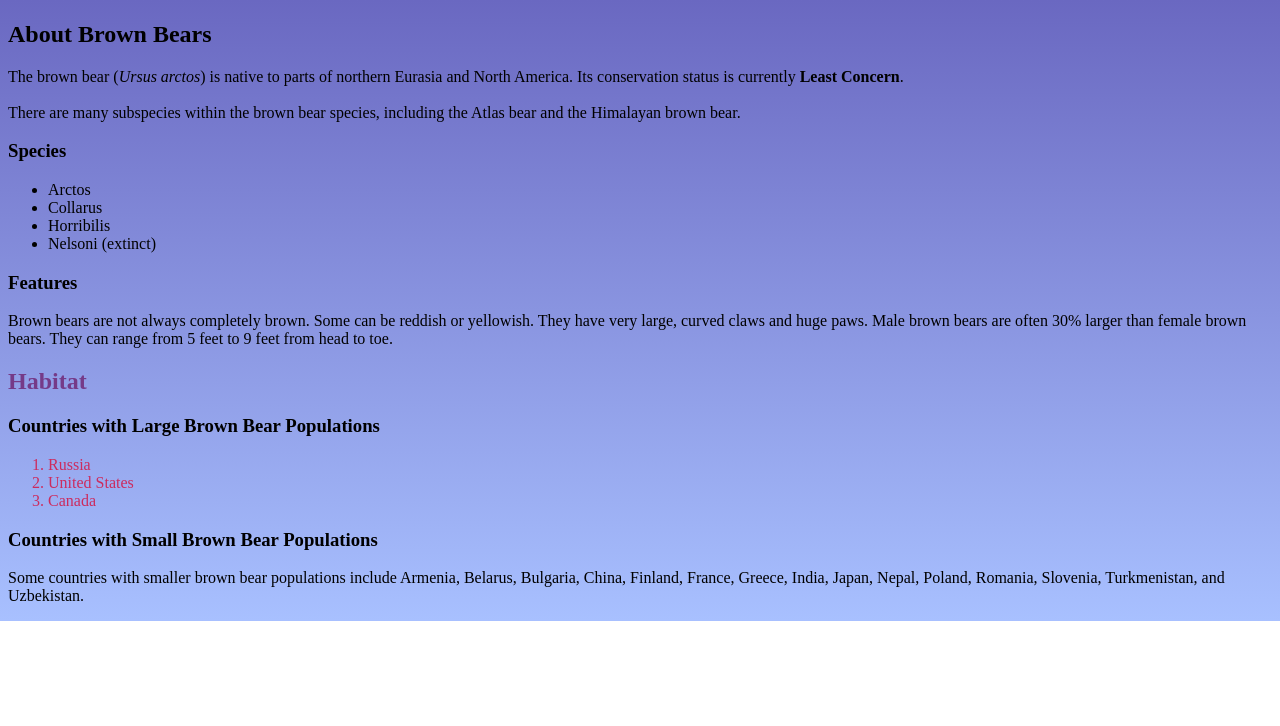
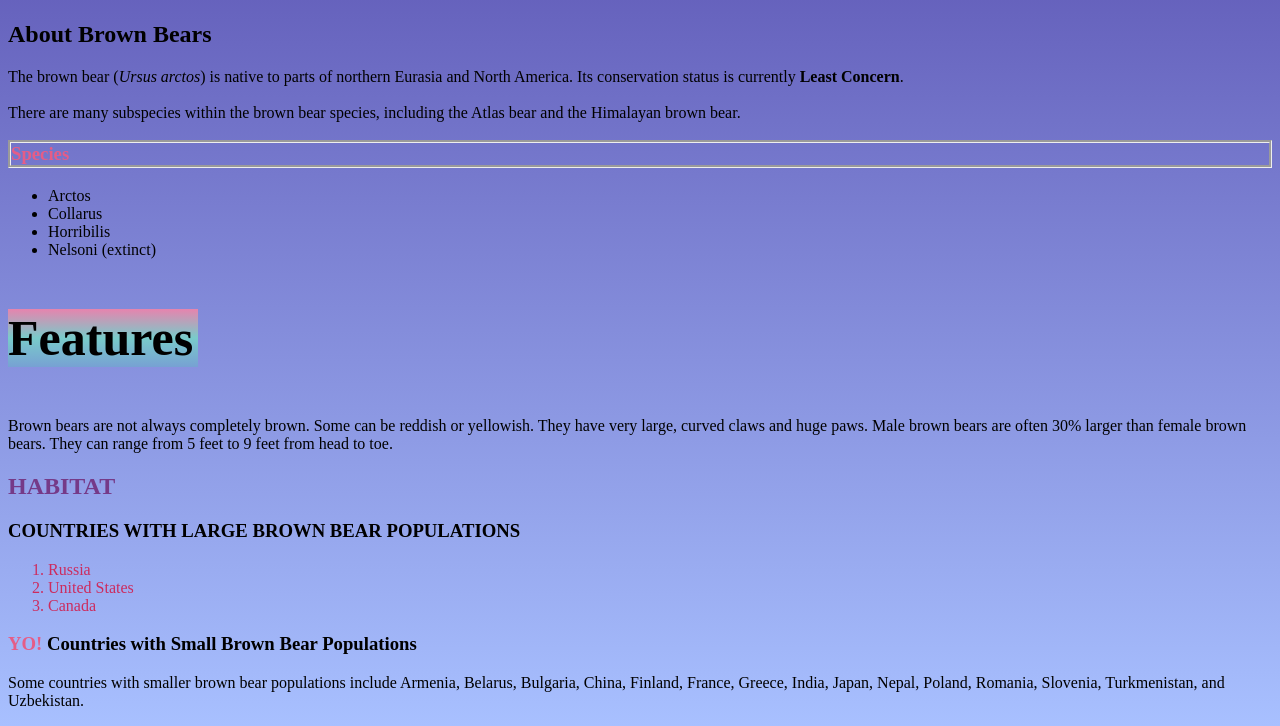
Before and after one commit to Codjam/unlock-academy3, a plain HTML site: page index.html in a window 1280 px wide. Shown: the part 430-1156 px from the top of the page. Before the commit the page ends 1051 px from the top, so only its background shows below. Drawn offline with Linux system fonts and the light colour scheme.

Commit message:
adding elements to the html, and css

```diff
--- a/index.html
+++ b/index.html
@@ -17,7 +17,7 @@
       />
     </div>
 
-    <div id="introduction">
+    <div>
       <h2 id="aboutBrownBear">About Brown Bears</h2>
 
       <p>
@@ -27,14 +27,14 @@
         There are many subspecies within the brown bear species, including the
         Atlas bear and the Himalayan brown bear.
       </p>
-      <h3>Species</h3>
+      <h3 id="species">Species</h3>
       <ul>
         <li>Arctos</li>
         <li>Collarus</li>
         <li>Horribilis</li>
         <li>Nelsoni (extinct)</li>
       </ul>
-      <h3>Features</h3>
+      <h3 id="features">Features</h3>
       <p>
         Brown bears are not always completely brown. Some can be reddish or
         yellowish. They have very large, curved claws and huge paws. Male brown
@@ -43,14 +43,18 @@
       </p>
     </div>
     <div>
-      <h2 id="habitat">Habitat</h2>
-      <h3>Countries with Large Brown Bear Populations</h3>
+      <div class="a">
+        <h2 id="habitat">Habitat</h2>
+        <h3>countries with large brown bear populations</h3>
+      </div>
       <ol id="ol">
         <li>Russia</li>
         <li>United States</li>
         <li>Canada</li>
       </ol>
-      <h3>Countries with Small Brown Bear Populations</h3>
+      <h3>
+        <span id="yo">YO!</span> Countries with Small Brown Bear Populations
+      </h3>
       <p>
         Some countries with smaller brown bear populations include Armenia,
         Belarus, Bulgaria, China, Finland, France, Greece, India, Japan, Nepal,
--- a/style.css
+++ b/style.css
@@ -20,6 +20,38 @@
   color: #753a88;
 }
 
+#yo {
+  border: 1px;
+  color: #e55d87;
+}
+
 #ol {
   color: #cc2b5e;
 }
+
+#species {
+  border: groove;
+  color: #e55d87;
+}
+
+#features {
+  font-size: 50px;
+  background: #77a1d3; /* fallback for old browsers */
+  background: -webkit-linear-gradient(
+    to bottom,
+    #e684ae,
+    #79cbca,
+    #77a1d3
+  ); /* Chrome 10-25, Safari 5.1-6 */
+  background: linear-gradient(
+    to bottom,
+    #e684ae,
+    #79cbca,
+    #77a1d3
+  ); /* W3C, IE 10+/ Edge, Firefox 16+, Chrome 26+, Opera 12+, Safari 7+ */
+  width: 190px;
+}
+
+div.a {
+  text-transform: uppercase;
+}
```
